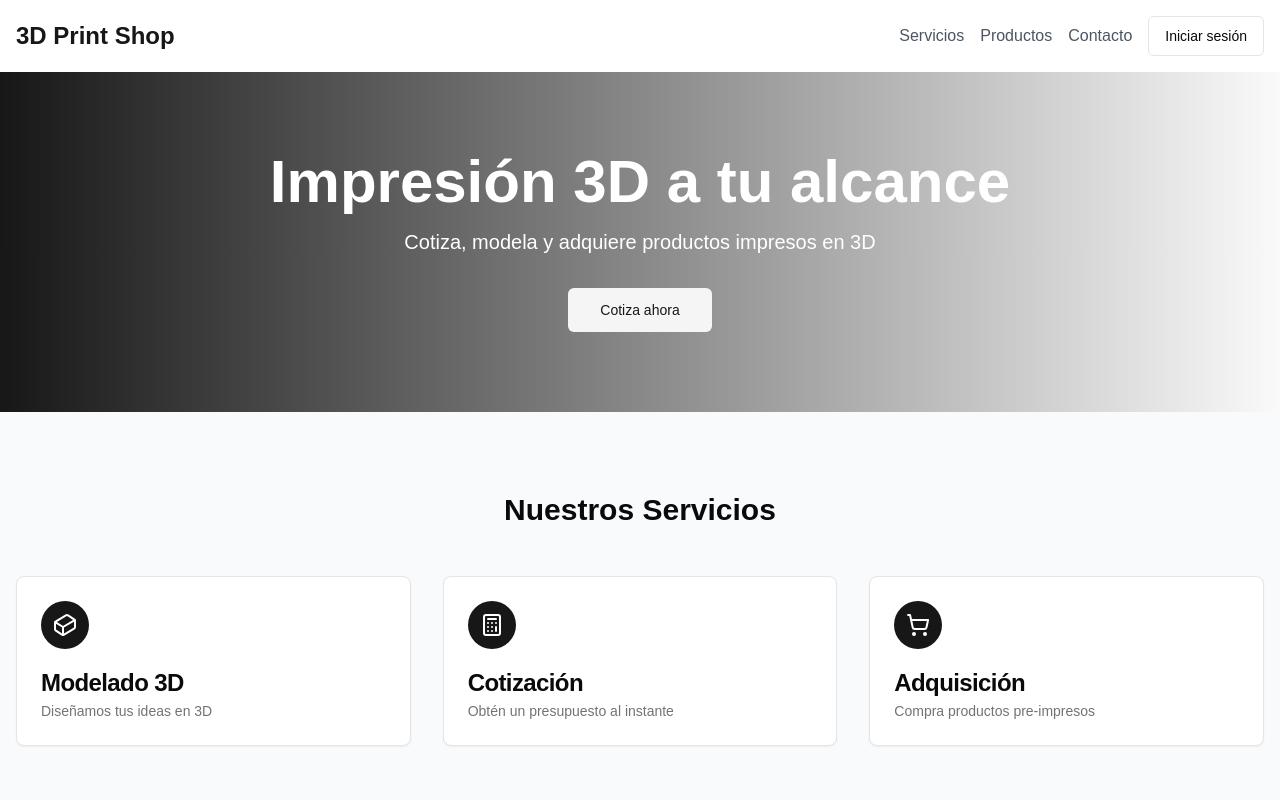
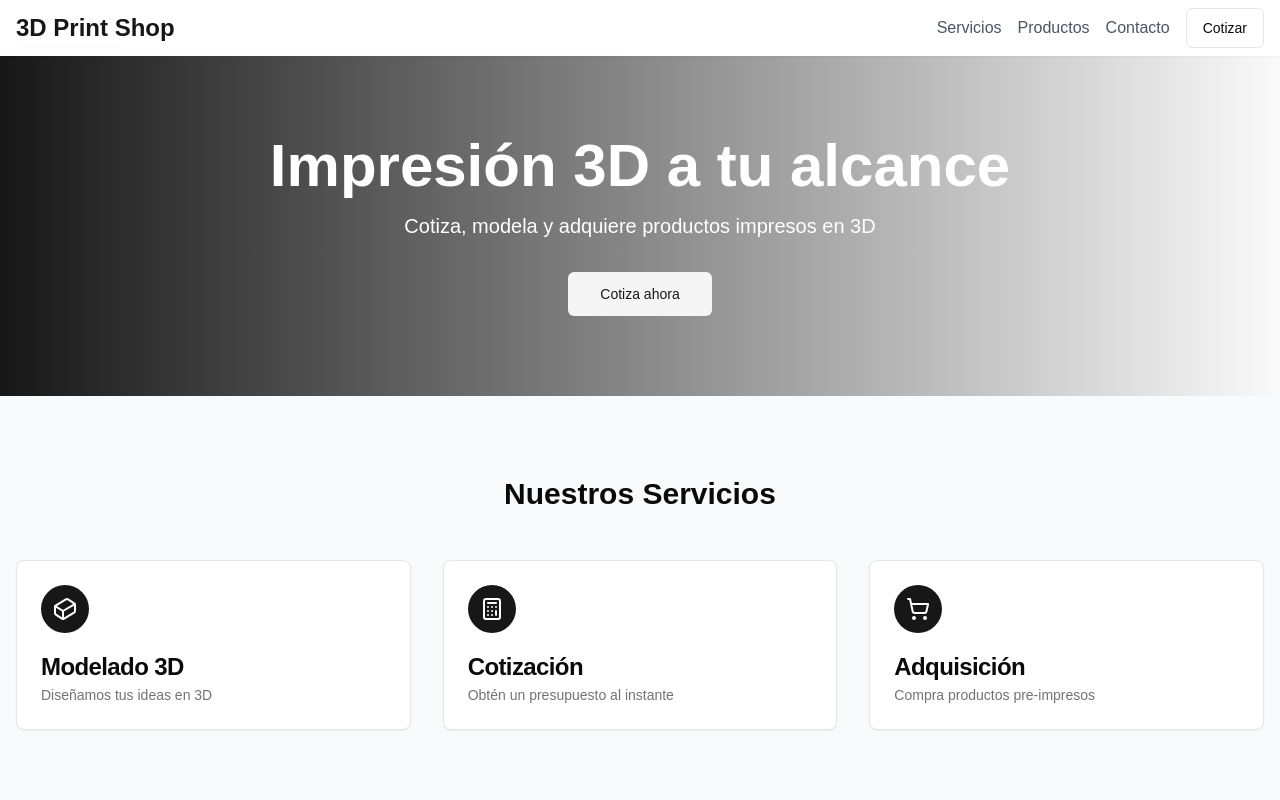
Before and after one commit to AlexisDevjs/printer3D-Ecommerce, a Next.js app: page / in a window 1280 px wide. Shown: the top 800 px of the page. Built offline with nearby package versions, Linux system fonts and the light colour scheme.

Commit message:
feat: Sticky and blur header

```diff
--- a/components/Header.tsx
+++ b/components/Header.tsx
@@ -3,8 +3,8 @@ import { Button } from "@/components/ui/button"
 
 export default function Header() {
   return (
-    <header className="bg-white shadow-sm">
-      <nav className="container mx-auto px-4 py-4 flex justify-between items-center">
+    <header className="bg-white/80 backdrop-blur-md shadow-sm sticky top-0 z-50">
+      <nav className="container mx-auto px-4 py-2 flex justify-between items-center">
         <Link href="/" className="text-2xl font-bold text-primary">
           3D Print Shop
         </Link>
@@ -18,7 +18,7 @@ export default function Header() {
           <Link href="/contacto" className="text-gray-600 hover:text-primary">
             Contacto
           </Link>
-          <Button variant="outline">Iniciar sesión</Button>
+          <Button variant="outline">Cotizar</Button>
         </div>
       </nav>
     </header>
```
